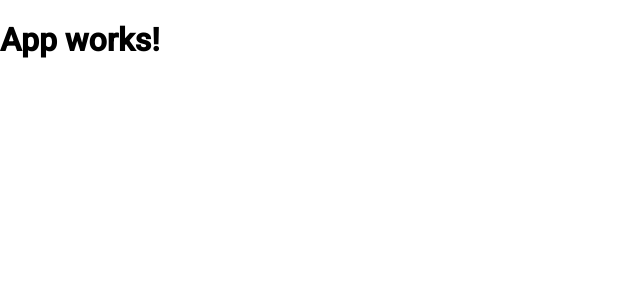
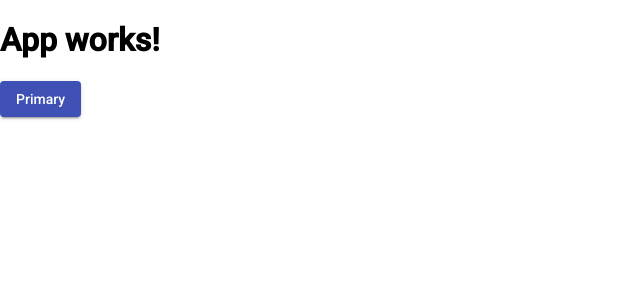
Before and after one commit to mateuspessoa/sistema-help-desk, an Angular app in the folder helpdesk-angular/: page / in a window 1280 px wide. Shown: the top 300 px of the page, without its empty margins (0-640 px from the left). Built offline with nearby package versions, Linux system fonts and the light colour scheme.

Commit message:
Ajustes da app.routing e imports do angular material

```diff
--- a/helpdesk-angular/src/app/app.component.html
+++ b/helpdesk-angular/src/app/app.component.html
@@ -1 +1,2 @@
 <h1>App works!</h1>
+<button mat-raised-button color="primary">Primary</button>
```
Also changed, not shown: helpdesk-angular/src/app/app-routing.module.ts (added, +12 -0 lines), helpdesk-angular/src/app/app.module.ts (+45 -1 lines).
